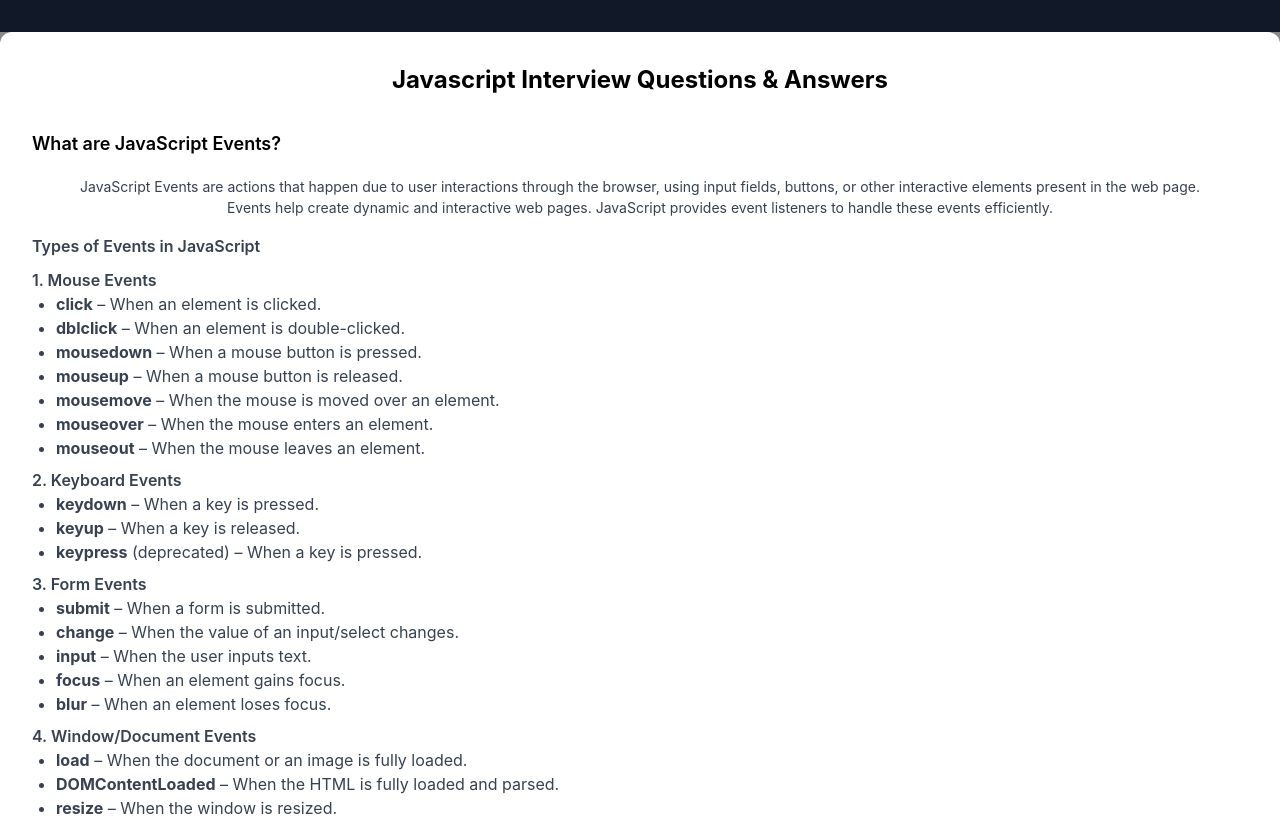
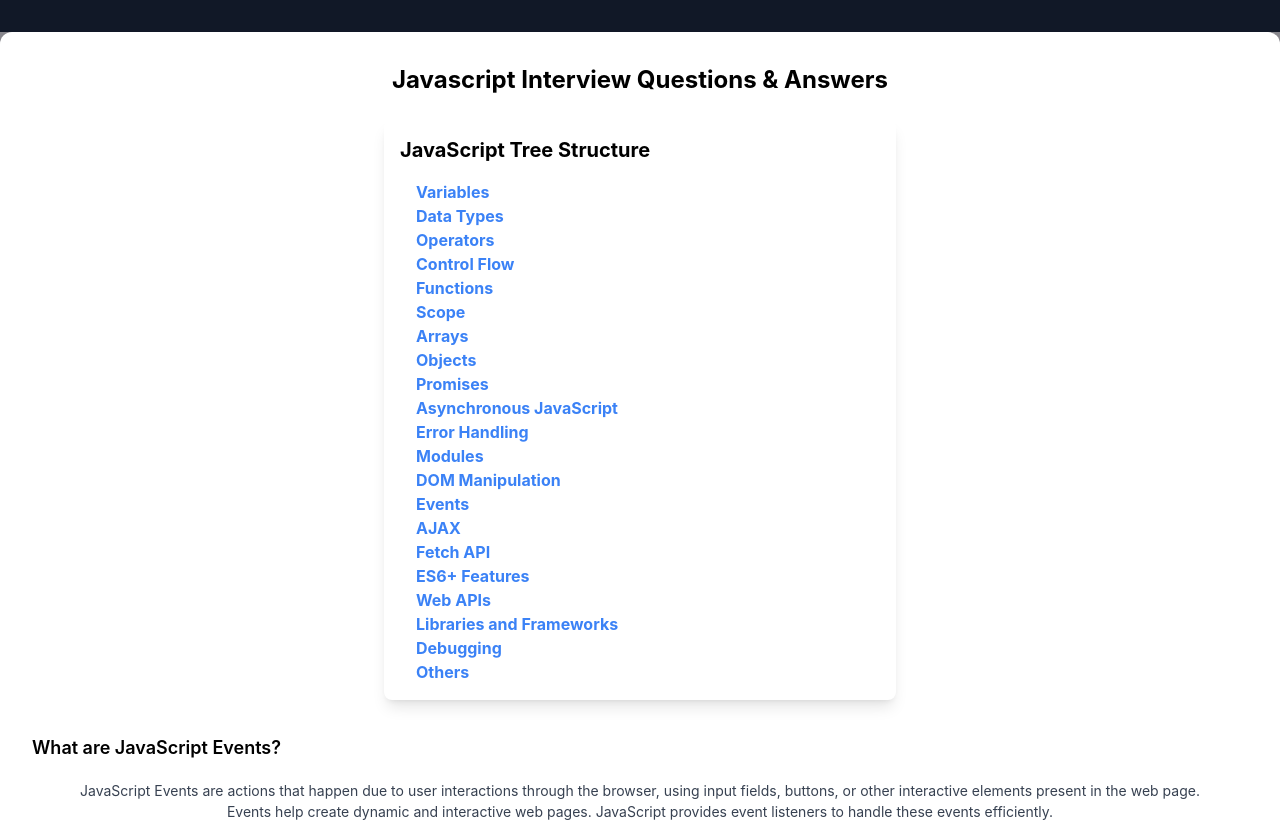
Before and after one commit to vimal336/inter-pre, a React (Vite) app: page /Javascript in a window 1280 px wide. Shown: the top 822 px of the page. Built offline with nearby package versions, Linux system fonts and the light colour scheme.

Commit message:
problem solving

```diff
--- a/src/Javascript.jsx
+++ b/src/Javascript.jsx
@@ -1,4 +1,5 @@
 import ImageGallery from "./Gallery";
+import JavaScriptTree from "./JsTree";
 //import ProblemSolving from "./ProblemSolving";
 
 const Javascript = () => {
@@ -542,6 +543,7 @@ Web APIs (setTimeout, fetch, DOM events, etc.)
       <h2 className="text-2xl font-bold text-center">
         Javascript Interview Questions & Answers
       </h2>
+      <JavaScriptTree/>
       <div className="space-y-6">
         {questionsAndAnswers.map((item, index) => (
           <div key={index} className="border-b pb-4 flex flex-col gap-2">
--- /dev/null
+++ b/src/JsTree.jsx
@@ -0,0 +1,76 @@
+import { useState } from "react";
+
+const treeData = {
+  "Variables": ["var", "let", "const"],
+  "Data Types": ["String", "Number", "Boolean", "Object", "Array", "Null", "Undefined"],
+  "Operators": ["Arithmetic", "Assignment", "Comparison", "Logical", "Unary", "Ternary (Conditional)"],
+  "Control Flow": ["if statement", "else statement", "else if statement", "switch statement", "for loop", "while loop", "do-while loop"],
+  "Functions": ["Function declaration", "Function expression", "Arrow function", "IIFE (Immediately Invoked Function Expression)"],
+  "Scope": ["Global scope", "Local scope", "Block scope", "Lexical scope"],
+  "Arrays": {
+    "Array methods": ["push()", "pop()", "shift()", "unshift()", "splice()", "slice()", "concat()"],
+    "Array iteration": ["forEach()", "map()", "filter()", "reduce()"]
+  },
+  "Objects": {
+    "Object properties": ["Dot notation", "Bracket notation"],
+    "Object methods": ["Object.keys()", "Object.values()", "Object.entries()"],
+    "Object destructuring": []
+  },
+  "Promises": {
+    "Promise states": ["Pending", "Fulfilled", "Rejected"],
+    "Promise methods": ["then()", "catch()", "finally()", "Promise.all()"]
+  },
+  "Asynchronous JavaScript": ["Callbacks", "Promises", "Async/Await"],
+  "Error Handling": ["try...catch statement", "throw statement"],
+  "Modules": ["import", "export"],
+  "DOM Manipulation": ["Selecting elements", "Modifying elements", "Creating elements"],
+  "Events": ["Event listeners", "Event propagation", "Event delegation"],
+  "AJAX": ["Asynchronous JavaScript and XML"],
+  "Fetch API": [],
+  "ES6+ Features": ["Template literals", "Destructuring assignment", "Spread/rest operator", "Arrow functions", "Classes", "let and const", "Default parameters", "Modules", "Promises"],
+  "Web APIs": ["Local Storage", "Session Storage", "Web Storage API"],
+  "Libraries and Frameworks": ["React", "Angular", "Vue.js"],
+  "Debugging": ["Console.log()", "Breakpoints", "DevTools"],
+  "Others": ["Closures", "Callbacks", "Prototypes", "this keyword", "Hoisting", "Strict mode"]
+};
+
+const TreeNode = ({ label, children }) => {
+  const [open, setOpen] = useState(false);
+
+  return (
+    <div className="ml-4">
+      <div
+        className="cursor-pointer font-bold text-blue-500 hover:underline"
+        onClick={() => setOpen(!open)}
+      >
+        {label}
+      </div>
+      {open && (
+        <div className="ml-4 border-l border-gray-300 pl-2">
+          {Array.isArray(children) ? (
+            children.map((child, index) => (
+              <div key={index} className="text-gray-700">
+                - {child}
+              </div>
+            ))
+          ) : (
+            Object.keys(children).map((key, index) => (
+              <TreeNode key={index} label={key} children={children[key]} />
+            ))
+          )}
+        </div>
+      )}
+    </div>
+  );
+};
+
+export default function JavaScriptTree() {
+  return (
+    <div className="p-4 max-w-lg mx-auto bg-white shadow-lg rounded-lg">
+      <h2 className="text-xl font-bold mb-4">JavaScript Tree Structure</h2>
+      {Object.keys(treeData).map((key, index) => (
+        <TreeNode key={index} label={key} children={treeData[key]} />
+      ))}
+    </div>
+  );
+}
```
